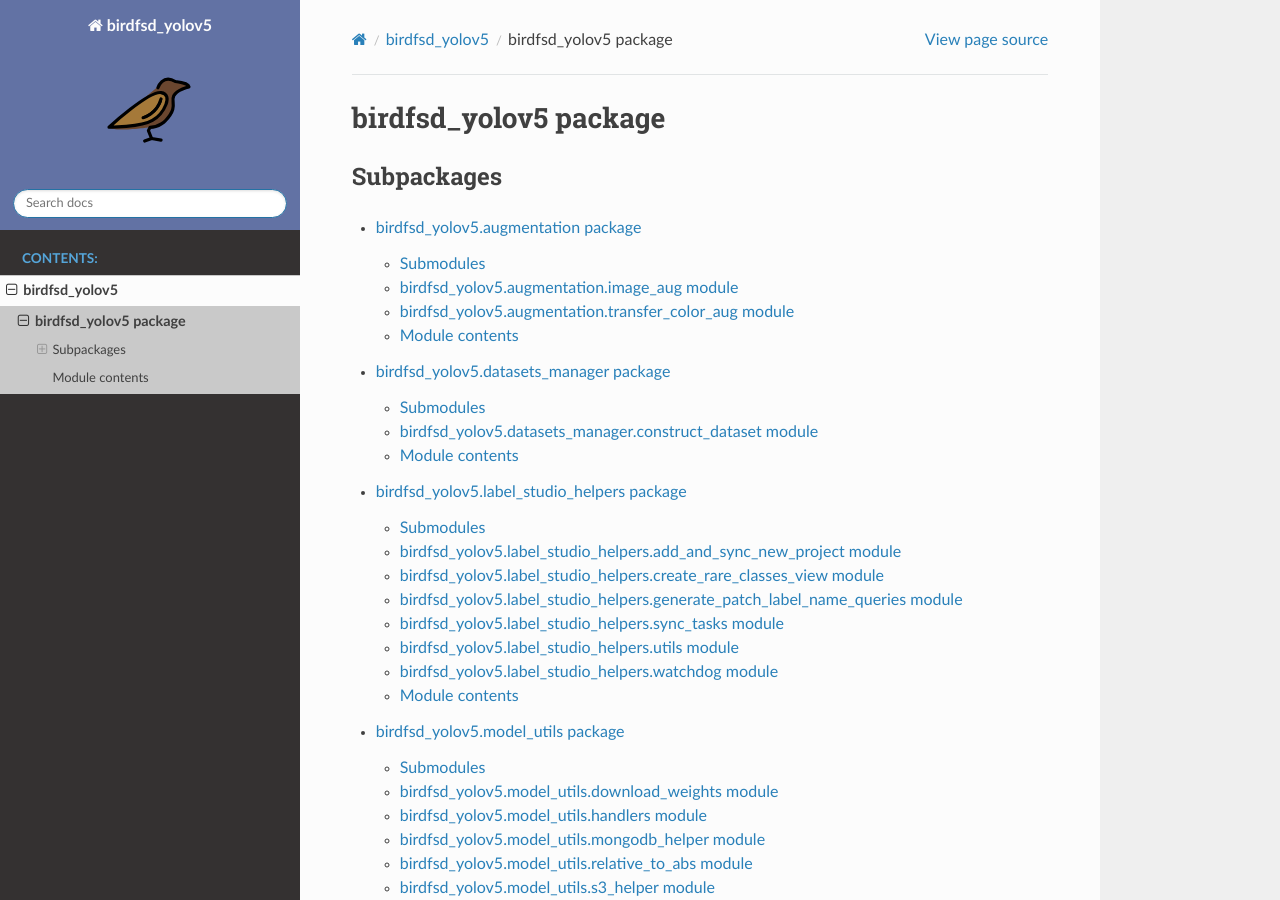
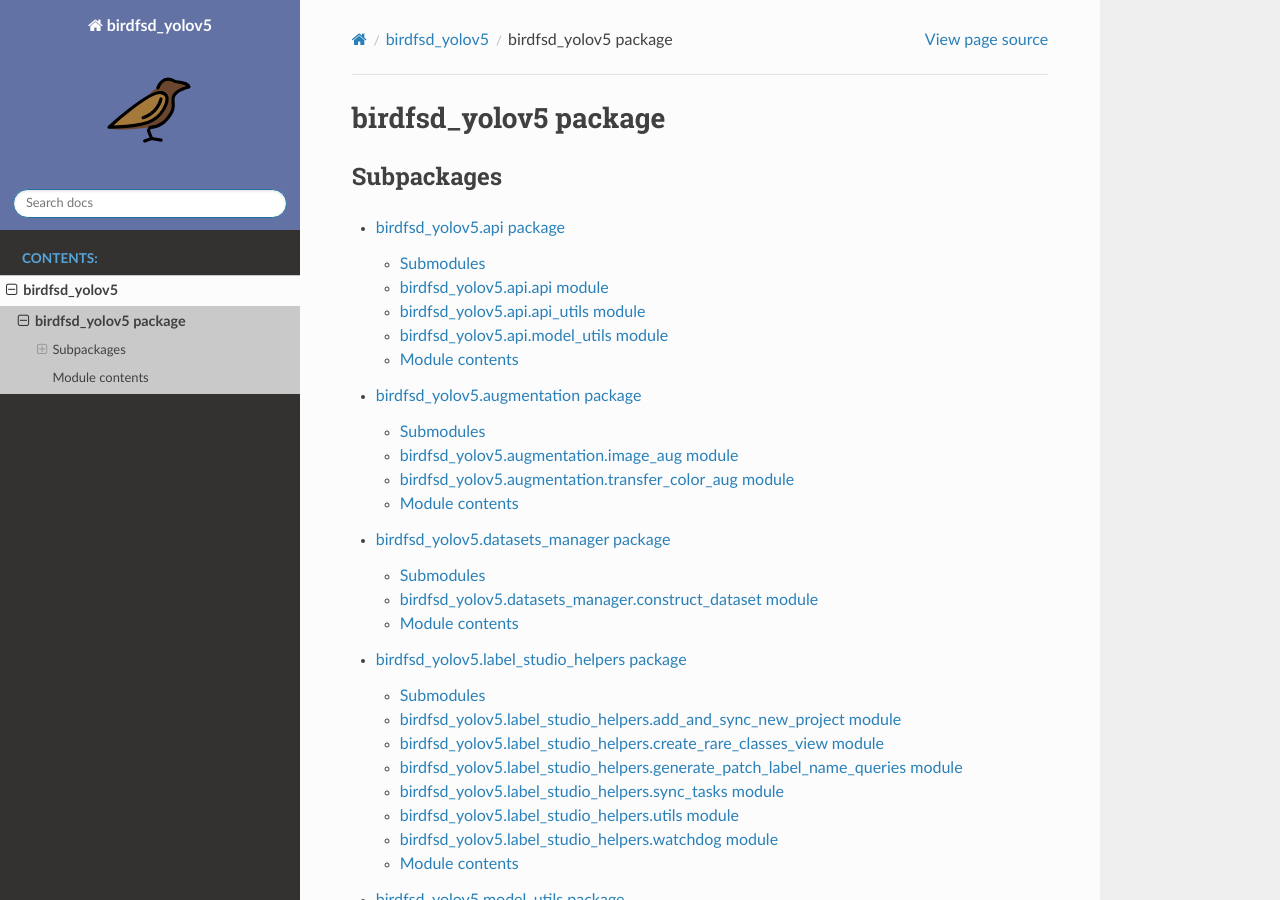
Before and after one commit to Alyetama/BirdFSD-YOLOv5, a Sphinx documentation site: the page built from docs/birdfsd_yolov5.rst, in a window 1280 px wide and 900 px high. Built offline with Sphinx 7.4.7 and the Read the Docs theme 2.0.0, drawn with Linux system fonts in a browser that asks for light colours.

Commit message:
Restore watchdog.py and update /docs

```diff
--- /dev/null
+++ b/docs/birdfsd_yolov5.api.rst
@@ -0,0 +1,37 @@
+birdfsd\_yolov5.api package
+===========================
+
+Submodules
+----------
+
+birdfsd\_yolov5.api.api module
+------------------------------
+
+.. automodule:: birdfsd_yolov5.api.api
+   :members:
+   :undoc-members:
+   :show-inheritance:
+
+birdfsd\_yolov5.api.api\_utils module
+-------------------------------------
+
+.. automodule:: birdfsd_yolov5.api.api_utils
+   :members:
+   :undoc-members:
+   :show-inheritance:
+
+birdfsd\_yolov5.api.model\_utils module
+---------------------------------------
+
+.. automodule:: birdfsd_yolov5.api.model_utils
+   :members:
+   :undoc-members:
+   :show-inheritance:
+
+Module contents
+---------------
+
+.. automodule:: birdfsd_yolov5.api
+   :members:
+   :undoc-members:
+   :show-inheritance:
--- a/docs/birdfsd_yolov5.rst
+++ b/docs/birdfsd_yolov5.rst
@@ -7,6 +7,7 @@ Subpackages
 .. toctree::
    :maxdepth: 4
 
+   birdfsd_yolov5.api
    birdfsd_yolov5.augmentation
    birdfsd_yolov5.datasets_manager
    birdfsd_yolov5.label_studio_helpers
--- a/docs/index.rst
+++ b/docs/index.rst
@@ -1,5 +1,5 @@
 .. birdfsd_yolov5 documentation master file, created by
-   sphinx-quickstart on Fri Jun  3 03:09:10 2022.
+   sphinx-quickstart on Sat Jun 11 12:40:39 2022.
    You can adapt this file completely to your liking, but it should at least
    contain the root `toctree` directive.
 
--- a/pyproject.toml
+++ b/pyproject.toml
@@ -1,6 +1,6 @@
 [tool.poetry]
 name = "birdfsd_yolov5"
-version = "0.1.0"
+version = "0.1.1"
 description = "Build and train a custom model to identify birds visiting bird feeders "
 authors = ["Alyetama <malyetama@pm.me>"]
 license = "MIT"
```
Also changed, not shown: birdfsd_yolov5/api/README.md (added), 2 other files.
